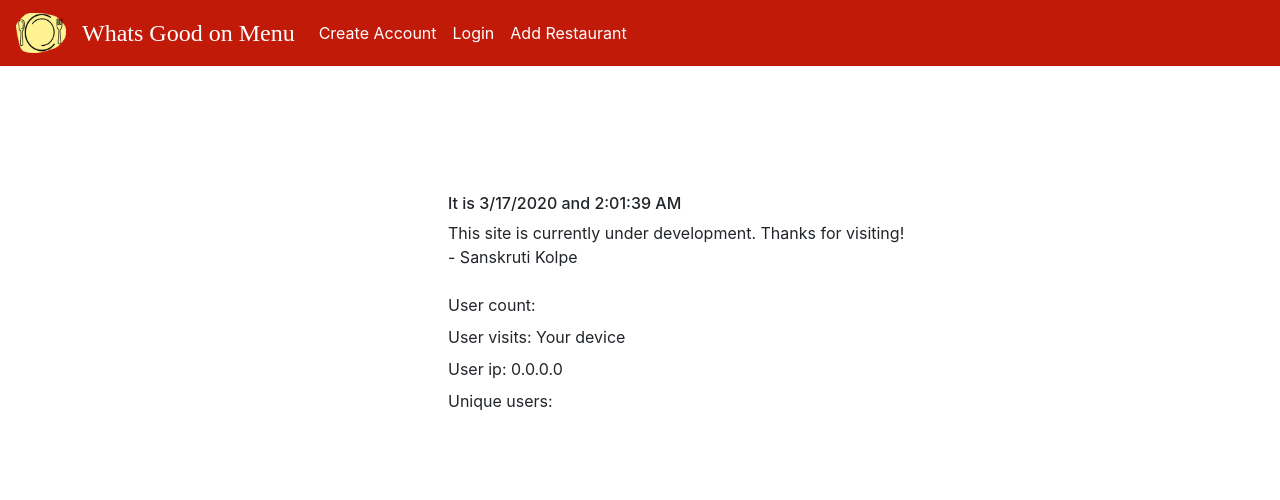
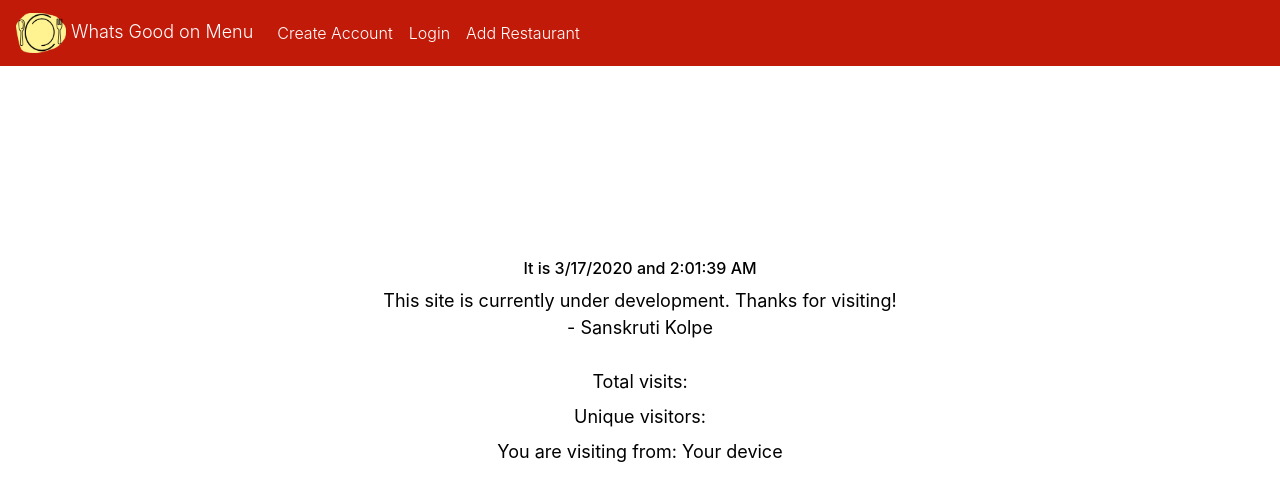
Before and after one commit to sanskruti29/whatsgoodonmenuui, a React (Create React App) app: page / in a window 1280 px wide. Shown: the top 500 px of the page. Built offline with nearby package versions, Linux system fonts and the light colour scheme; no server answers.

Commit message:
unique visitors, visitor count, navbar style

```diff
--- a/src/components/Header.js
+++ b/src/components/Header.js
@@ -4,39 +4,27 @@ import './Styles.css'
 import menu from './images/menu.png'
 import Navbar from 'react-bootstrap/Navbar'
 import Nav from 'react-bootstrap/Nav'
-// import NavDropdown from 'react-bootstrap/NavDropdown'
 
 export default class Header extends React.Component {
   render(){
     return(
       <div>
-        <Navbar className= "navBarColorStyle" variant="dark" expand="lg">
-          <Navbar.Brand href="/">
-            <img
-              alt="logo"
-              src={menu}
-              width="50"
-              height="40"
-            />
+        <Navbar className= "navBarColorStyle" variant="dark" >
+          <Navbar.Brand href="/" className="brandNameFontStyle" >
+          <img
+            alt="logo"
+            src={menu}
+            width="50"
+            height="40"
+          />{' '}
+          Whats Good on Menu
           </Navbar.Brand>
-          <Navbar.Brand href="/" className="brandNameFontStyle" >Whats Good on Menu</Navbar.Brand>
-          <Navbar.Toggle aria-controls="basic-navbar-nav" />
-          <Navbar.Collapse id="basic-navbar-nav">
-            <Nav className="mr-auto">
+          <Navbar.Collapse>
+            <Nav className="navOptions">
               <Nav.Link active="false" href="/createAccount">Create Account</Nav.Link>
-              <Nav.Link active="true" href="/login">Login</Nav.Link>
-              {/* <Nav.Link active="true" href="/practiceForm">Practice Form</Nav.Link> */}
-              <Nav.Link active="true" href="/addRestaurant">Add Restaurant</Nav.Link>
-              {/* <NavDropdown active="true" title="My settings " id="basic-nav-dropdown">
-                <NavDropdown.Item href="#Profile">Profile</NavDropdown.Item>
-                <NavDropdown.Item href="#MyReviews">My Reviews</NavDropdown.Item>
-                <NavDropdown.Item href="#MyFavRestaurant">My Favorite Restaurants</NavDropdown.Item>
-              </NavDropdown> */}
+              <Nav.Link active="false" href="/login">Login</Nav.Link>
+              <Nav.Link active="false" href="/addRestaurant">Add Restaurant</Nav.Link>
             </Nav>
-            {/* <Form inline>
-              <FormControl type="text" placeholder="Search Restaurants" className="mr-sm-2" /> <br/>
-              <Button variant="outline-light">Search</Button>
-            </Form> */}
           </Navbar.Collapse>
         </Navbar>
       </div>
--- a/src/components/Home.js
+++ b/src/components/Home.js
@@ -30,8 +30,8 @@ function Comment(props){
             <UserInfo user={props.author} />
             <br/>
             <UserCount/>
+            <UserUnique/>
             <UserVisit/>
-            <UserUnique/>
         </div>
     )
 }
--- a/src/components/Styles.css
+++ b/src/components/Styles.css
@@ -175,10 +175,26 @@ cursor: pointer;
 }
 
 .brandNameFontStyle {
-  color: "white";
-  font-family: initial;
-  font-weight: 200;
-  font-size: x-large;
+  color: #ffffff;
+  /* font-family: initial; */
+  font-weight: 300;
+  font-size: large;
+}
+
+.navOptions{
+  color: #ffffff;
+  font-weight: 300;
+  font-size: medium;
+}
+
+.navSpacing{
+  margin-left:30px;
+  margin-right:30px;
+}
+
+.navOptions :hover{
+  text-decoration: underline;
+  /* zoom: 1.05; */
 }
 
 .navBarColorStyle {
@@ -196,7 +212,17 @@ cursor: pointer;
   width: 7cm;
 }
 
-.Comment {
+/* .Comment {
   margin-left: 35%;
   margin-top: 10%;
+} */
+
+.Comment {
+  min-height: 75vh;
+  display: flex;
+  flex-direction: column;
+  align-items: center;
+  justify-content: center;
+  font-size: calc(10px + 1vmin);
+  color: black;
 }
--- a/src/components/UserCount.js
+++ b/src/components/UserCount.js
@@ -23,7 +23,7 @@ export default class UserCount extends  React.Component {
 
     render(){
         return(
-            <label>User count: {this.state.data}</label>
+            <label>Total visits: {this.state.data}</label>
         );
     }
 }
--- a/src/components/UserUnique.js
+++ b/src/components/UserUnique.js
@@ -23,7 +23,7 @@ export default class UserCount extends  React.Component {
 
     render(){
         return(
-            <label>Unique users: {this.state.data}</label>
+            <label>Unique visitors: {this.state.data}</label>
         );
     }
 }
--- a/src/components/UserVisit.js
+++ b/src/components/UserVisit.js
@@ -10,12 +10,7 @@ export default class UserCount extends  React.Component {
             ip: "0.0.0.0"
         };
     }
-    // componentDidMount(){
-    //     fetch('https://api.whatsgoodonmenu.com/count, {
-    //         method: 'GET',
-    //         body: JSON.stringify(data),
-    //     });
-    // }
+
     componentDidMount() {
         fetch(`${API_ROOT}/visit`)
             .then(response => response.json())
@@ -30,8 +25,7 @@ export default class UserCount extends  React.Component {
     render(){
         return(
             <div>
-                <label>User visits: {this.state.device}</label><br/>
-                <label>User ip: {this.state.ip}</label>
+                <label>You are visiting from: {this.state.device}</label><br/>
             </div>
         );
     }
```
